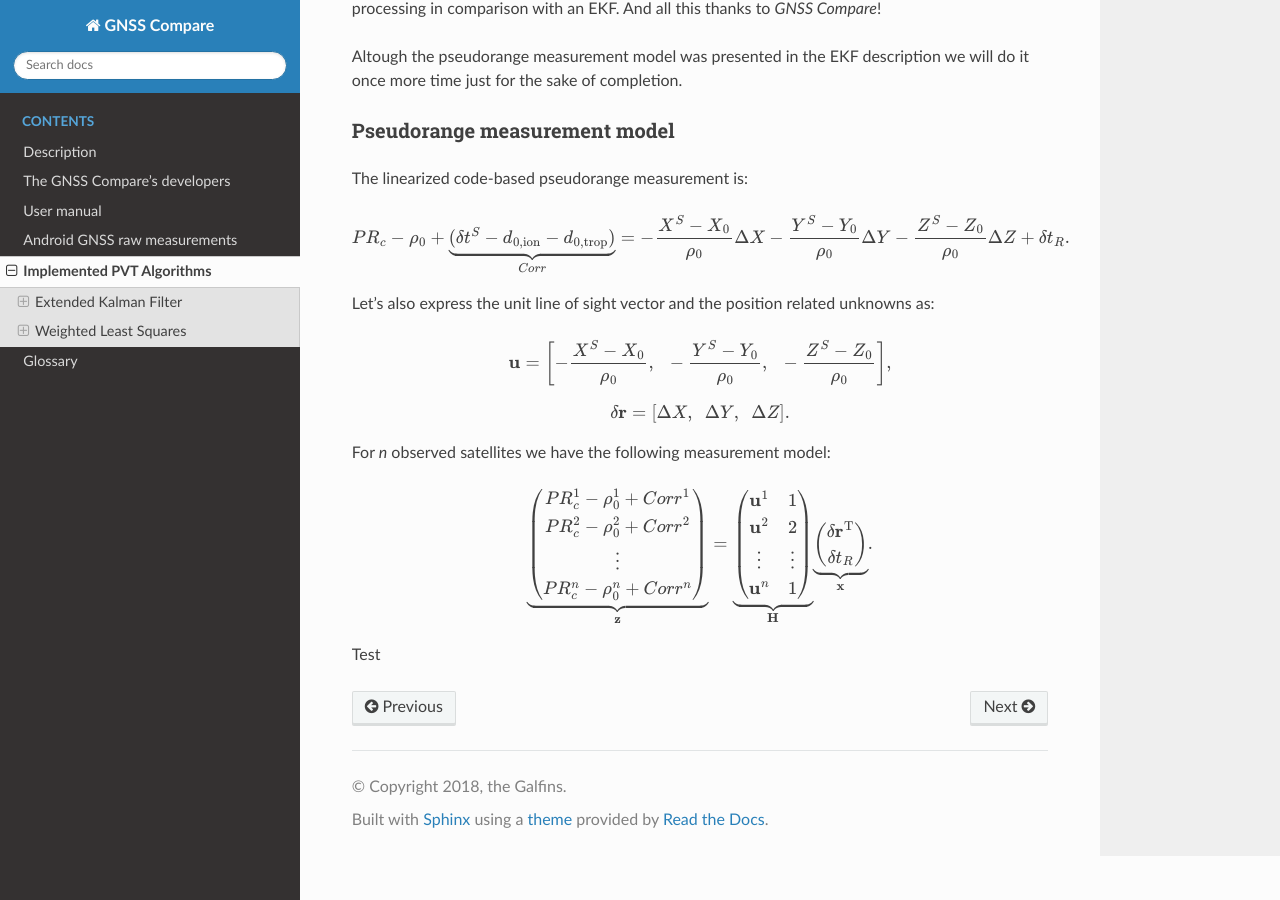
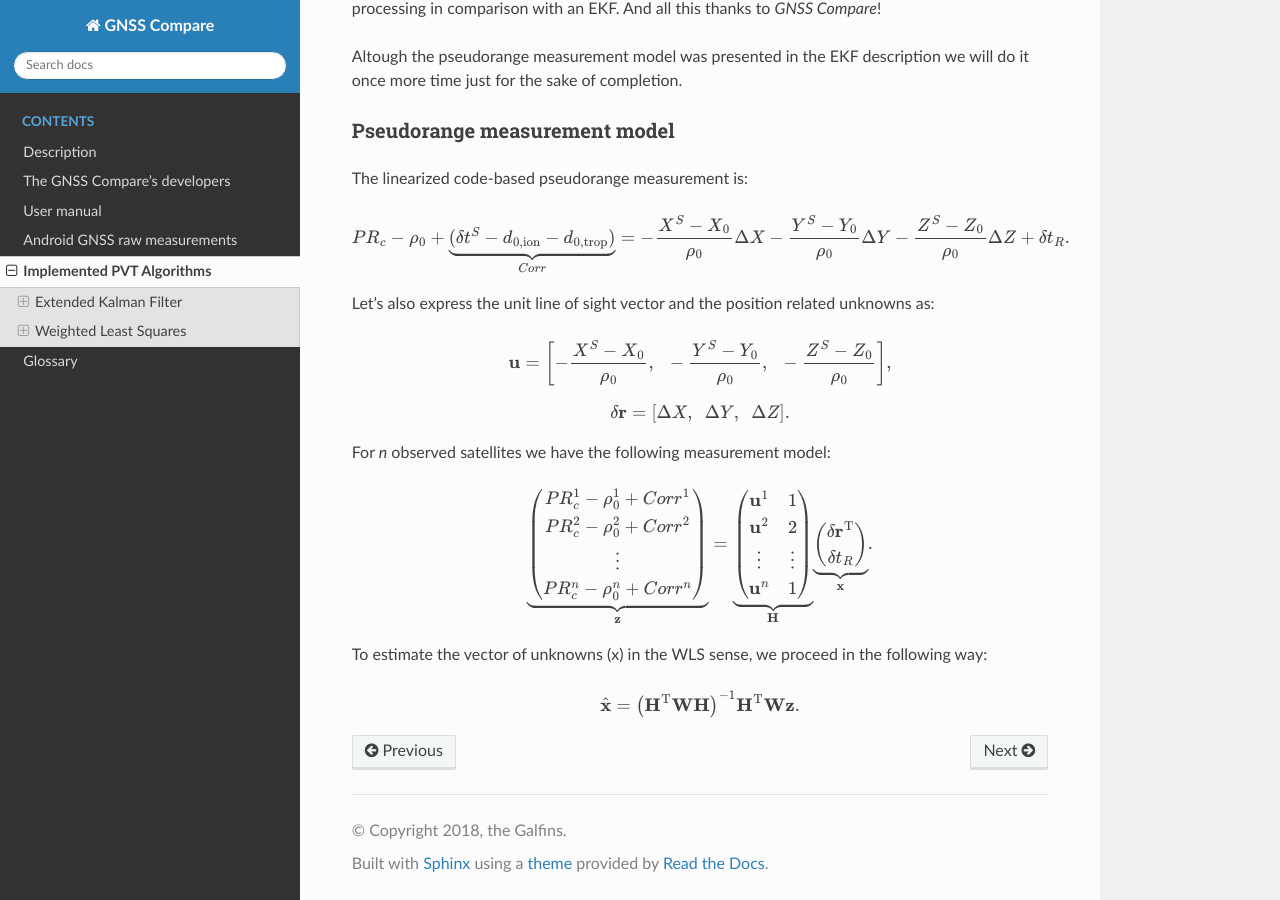
Before and after one commit to TheGalfins/GNSS_Compare, a Sphinx documentation site: the page built from docs/implemented_algorithms.rst, in a window 1280 px wide and 900 px high, scrolled down 6577 px. Built offline with Sphinx 7.4.7 and the Read the Docs theme 2.0.0, drawn with Linux system fonts in a browser that asks for light colours.

Commit message:
Added the WLS formula

```diff
--- a/docs/implemented_algorithms.rst
+++ b/docs/implemented_algorithms.rst
@@ -323,4 +323,7 @@ For *n* observed satellites we have the following measurement model:
              \delta t_R\\
      \end{pmatrix}}_{\mathbf{x}}.
 
-Test
+To estimate the vector of unknowns (x) in the WLS sense, we proceed in the following way:
+
+.. math::
+  \hat{\mathbf{x}} = \left(\mathbf{H}^{\text{T}} \mathbf{W} \mathbf{H} \right)^{-1}\mathbf{H}^{\text{T}} \mathbf{W} \mathbf{z}.
```
